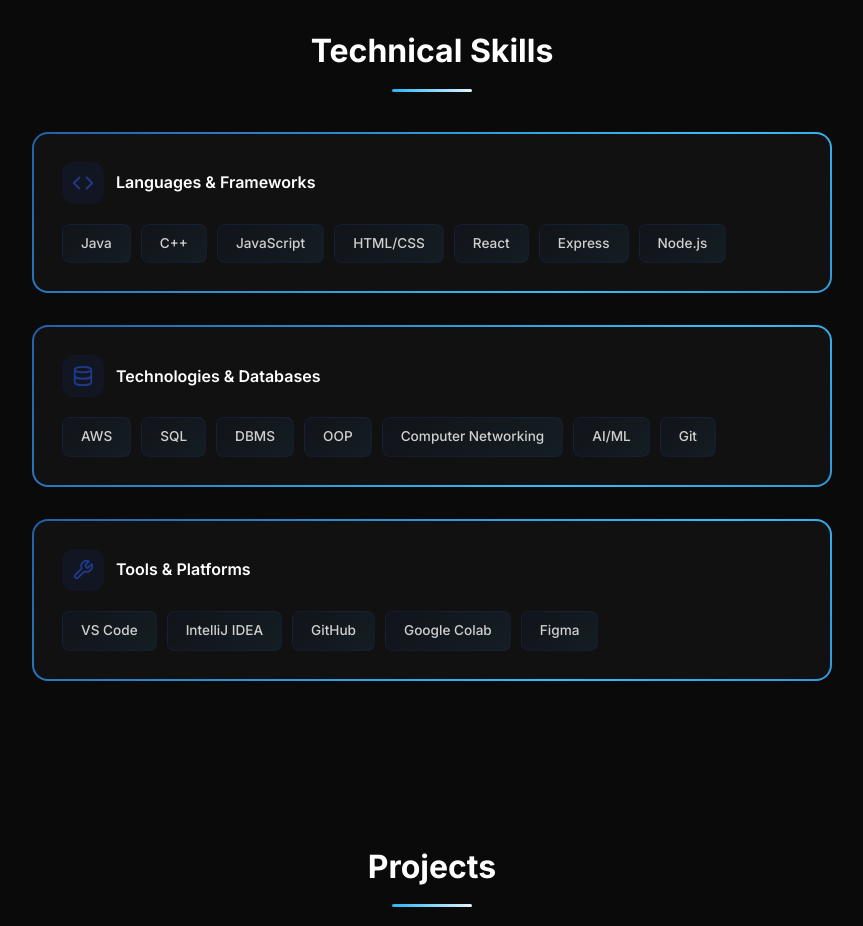
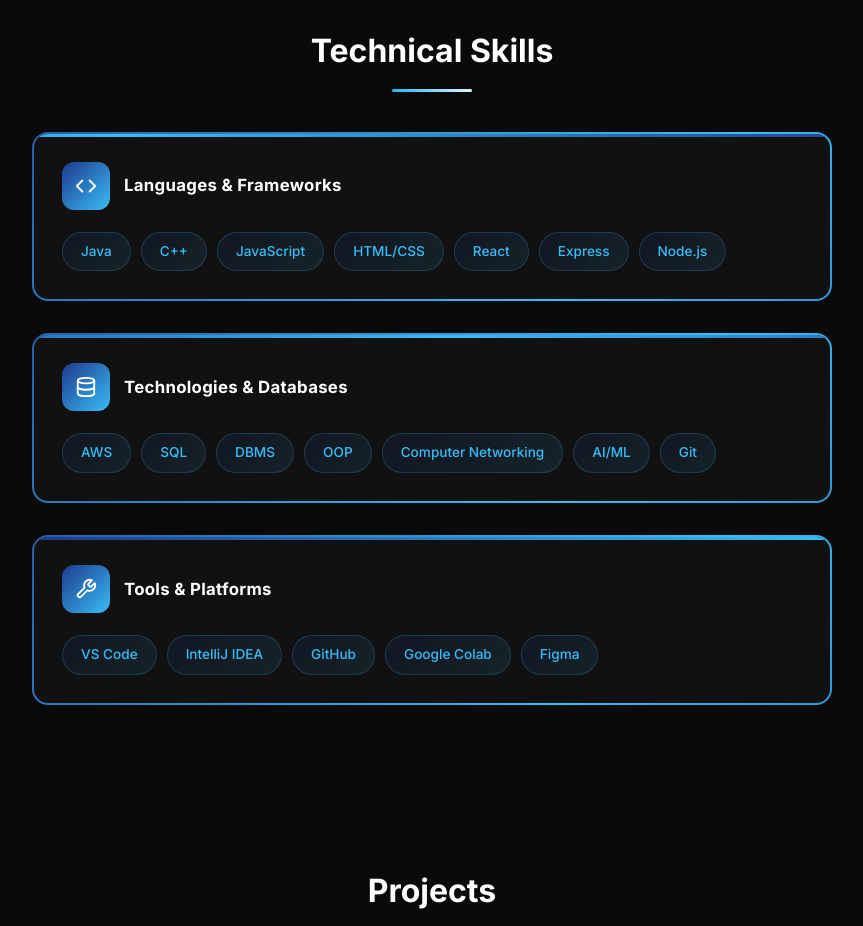
Before and after one commit to muskanbandta23/muskan-portfolio, a React (Vite) app: page / in a window 1280 px wide. Shown: the part 2460-3386 px from the top of the page, without its empty margins (208-1071 px from the left). Built offline with nearby package versions, Linux system fonts and the light colour scheme.

Commit message:
Upgrade skills section with accent bar, gradient icons, pill tags; fix light theme gradients to blue/cyan
Co-Authored-By: Claude Opus 4.6 <noreply@anthropic.com>

```diff
--- a/src/App.css
+++ b/src/App.css
@@ -47,7 +47,7 @@
 .nav-logo:hover { opacity: 0.8; }
 
 .light .nav-logo {
-  background: linear-gradient(135deg, #1F2933, #1E3A8A);
+  background: linear-gradient(135deg, #1E3A8A, #38BDF8);
   -webkit-background-clip: text;
   background-clip: text;
   -webkit-text-fill-color: transparent;
@@ -208,7 +208,7 @@
 }
 
 .light .hero-name {
-  background: linear-gradient(135deg, #1F2933, #1E3A8A, #1F2933, #1F2933);
+  background: linear-gradient(135deg, #1E3A8A, #38BDF8, #1E3A8A, #1E3A8A);
   background-size: 300% auto;
   -webkit-background-clip: text;
   background-clip: text;
@@ -604,11 +604,25 @@
   overflow: hidden;
 }
 
+.skill-category::before {
+  content: '';
+  position: absolute;
+  top: 0;
+  left: 0;
+  right: 0;
+  height: 3px;
+  background: linear-gradient(90deg, #1E3A8A, #38BDF8, #1E3A8A);
+  background-size: 200% auto;
+  animation: shimmer 3s ease infinite;
+}
+
 .skill-category:nth-child(1) { animation-delay: 0s; }
 .skill-category:nth-child(2) { animation-delay: 0.15s; }
 .skill-category:nth-child(3) { animation-delay: 0.3s; }
+.skill-category:nth-child(2)::before { animation-delay: 0.5s; }
+.skill-category:nth-child(3)::before { animation-delay: 1s; }
 
-.skill-category:hover { transform: translateY(-3px); }
+.skill-category:hover { transform: translateY(-5px); }
 
 .dark .skill-category {
   background-image: linear-gradient(#111, #111), linear-gradient(135deg, #1E3A8A, #38BDF8, #1E3A8A);
@@ -617,38 +631,43 @@
   background-size: 100% 100%, 200% 200%;
   animation: fadeInUp 0.6s ease both, shimmer 4s ease infinite;
 }
-.dark .skill-category:hover { box-shadow: 0 8px 24px rgba(30,58,138,0.15); }
+.dark .skill-category:hover { box-shadow: 0 12px 32px rgba(30,58,138,0.25); }
 
 .light .skill-category {
-  background-image: linear-gradient(#fff, #fff), linear-gradient(135deg, #1F2933, #1E3A8A, #1F2933);
+  background-image: linear-gradient(#fff, #fff), linear-gradient(135deg, #1E3A8A, #38BDF8, #1E3A8A);
   background-origin: border-box;
   background-clip: padding-box, border-box;
   background-size: 100% 100%, 200% 200%;
   box-shadow: 0 2px 16px rgba(0,0,0,0.04);
   animation: fadeInUp 0.6s ease both, shimmer 4s ease infinite;
 }
-.light .skill-category:hover { box-shadow: 0 8px 24px rgba(31,41,51,0.1); }
+.light .skill-category:hover { box-shadow: 0 12px 32px rgba(30,58,138,0.15); }
 
 .skill-category-header {
   display: flex;
   align-items: center;
-  gap: 12px;
-  margin-bottom: 20px;
+  gap: 14px;
+  margin-bottom: 22px;
 }
 
 .skill-category-icon {
-  width: 42px;
-  height: 42px;
+  width: 48px;
+  height: 48px;
   border-radius: 12px;
   display: flex;
   align-items: center;
   justify-content: center;
+  font-size: 1.1rem;
 }
 
-.dark .skill-category-icon { background: rgba(30,58,138,0.15); color: #1E3A8A; }
-.light .skill-category-icon { background: rgba(31,41,51,0.1); color: #1F2933; }
+.dark .skill-category-icon { background: linear-gradient(135deg, #1E3A8A, #38BDF8); color: #fff; }
+.light .skill-category-icon { background: linear-gradient(135deg, #1E3A8A, #38BDF8); color: #fff; }
 
-.skill-category h3 { font-size: 1rem; font-weight: 600; }
+.skill-category h3 {
+  font-size: 1.05rem;
+  font-weight: 700;
+  letter-spacing: 0.3px;
+}
 .dark .skill-category h3 { color: #fff; }
 .light .skill-category h3 { color: #1a1a2e; }
 
@@ -657,36 +676,39 @@
 .skill-tag {
   font-size: 0.85rem;
   padding: 8px 18px;
-  border-radius: 8px;
+  border-radius: 20px;
   font-weight: 500;
   transition: all 0.3s ease;
   cursor: default;
+  position: relative;
 }
 
 .dark .skill-tag {
+  background: linear-gradient(135deg, rgba(30,58,138,0.15), rgba(56,189,248,0.1));
+  color: #38BDF8;
+  border: 1px solid rgba(56,189,248,0.2);
+}
+
+.light .skill-tag {
   background: linear-gradient(135deg, rgba(30,58,138,0.08), rgba(56,189,248,0.08));
-  color: #d0d0d0;
+  color: #1E3A8A;
   border: 1px solid rgba(30,58,138,0.2);
 }
 
-.light .skill-tag {
-  background: linear-gradient(135deg, rgba(31,41,51,0.06), rgba(30,58,138,0.06));
-  color: #444;
-  border: 1px solid rgba(31,41,51,0.15);
-}
-
 .dark .skill-tag:hover {
-  box-shadow: 0 0 16px rgba(30,58,138,0.3);
-  border-color: #1E3A8A;
+  box-shadow: 0 0 20px rgba(56,189,248,0.25);
+  border-color: #38BDF8;
+  background: linear-gradient(135deg, rgba(30,58,138,0.25), rgba(56,189,248,0.2));
   color: #fff;
-  transform: scale(1.05);
+  transform: translateY(-2px) scale(1.05);
 }
 
 .light .skill-tag:hover {
-  box-shadow: 0 0 16px rgba(31,41,51,0.2);
-  border-color: #1F2933;
-  color: #1a1a2e;
-  transform: scale(1.05);
+  box-shadow: 0 0 20px rgba(30,58,138,0.2);
+  border-color: #1E3A8A;
+  background: linear-gradient(135deg, rgba(30,58,138,0.15), rgba(56,189,248,0.12));
+  color: #1E3A8A;
+  transform: translateY(-2px) scale(1.05);
 }
 
 /* ===== PROJECTS ===== */
@@ -725,7 +747,7 @@
   animation: fadeInUp 0.6s ease both, shimmer 4s ease infinite;
 }
 .light .project-card {
-  background-image: linear-gradient(#fff, #fff), linear-gradient(135deg, #1F2933, #1E3A8A, #1F2933);
+  background-image: linear-gradient(#fff, #fff), linear-gradient(135deg, #1E3A8A, #38BDF8, #1E3A8A);
   background-origin: border-box;
   background-clip: padding-box, border-box;
   background-size: 100% 100%, 200% 200%;
@@ -891,7 +913,7 @@
 }
 
 .light .achievement-featured-card {
-  background-image: linear-gradient(#fff, #fff), linear-gradient(135deg, #1F2933, #1E3A8A, #1F2933);
+  background-image: linear-gradient(#fff, #fff), linear-gradient(135deg, #1E3A8A, #38BDF8, #1E3A8A);
   background-origin: border-box;
   background-clip: padding-box, border-box;
   background-size: 100% 100%, 200% 200%;
@@ -1199,7 +1221,7 @@
 }
 
 .light .contact-form {
-  background-image: linear-gradient(#fff, #fff), linear-gradient(135deg, #1F2933, #1E3A8A, #1F2933);
+  background-image: linear-gradient(#fff, #fff), linear-gradient(135deg, #1E3A8A, #38BDF8, #1E3A8A);
   background-origin: border-box;
   background-clip: padding-box, border-box;
   background-size: 100% 100%, 200% 200%;
@@ -1240,7 +1262,7 @@
 }
 
 .light .form-heading {
-  background: linear-gradient(135deg, #1F2933, #1E3A8A);
+  background: linear-gradient(135deg, #1E3A8A, #38BDF8);
   -webkit-background-clip: text;
   background-clip: text;
   -webkit-text-fill-color: transparent;
@@ -1414,7 +1436,7 @@
 .light .footer-text { color: #999; }
 
 .light .footer-text span {
-  background: linear-gradient(135deg, #1F2933, #1E3A8A);
+  background: linear-gradient(135deg, #1E3A8A, #38BDF8);
   -webkit-background-clip: text;
   background-clip: text;
   -webkit-text-fill-color: transparent;
```
